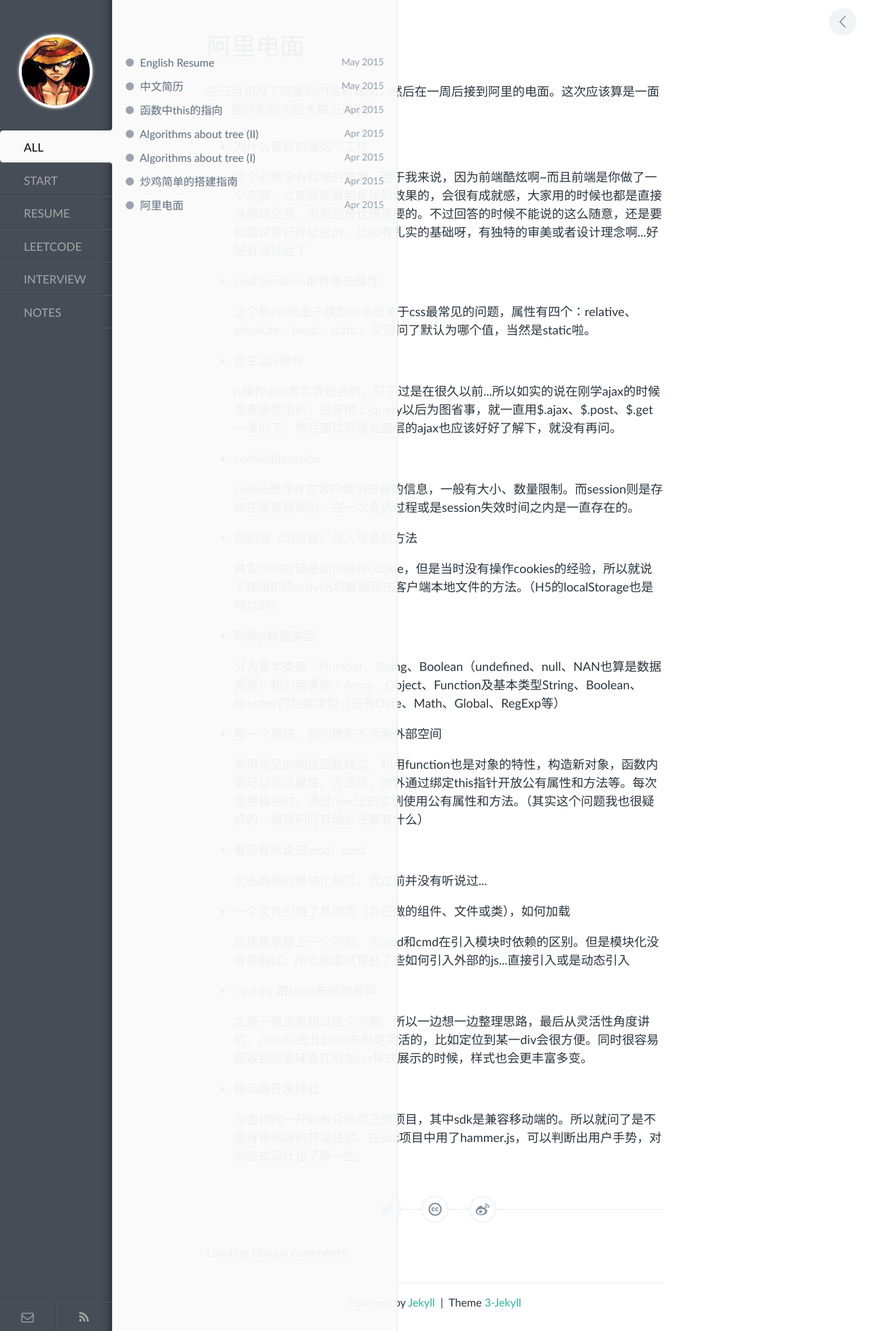
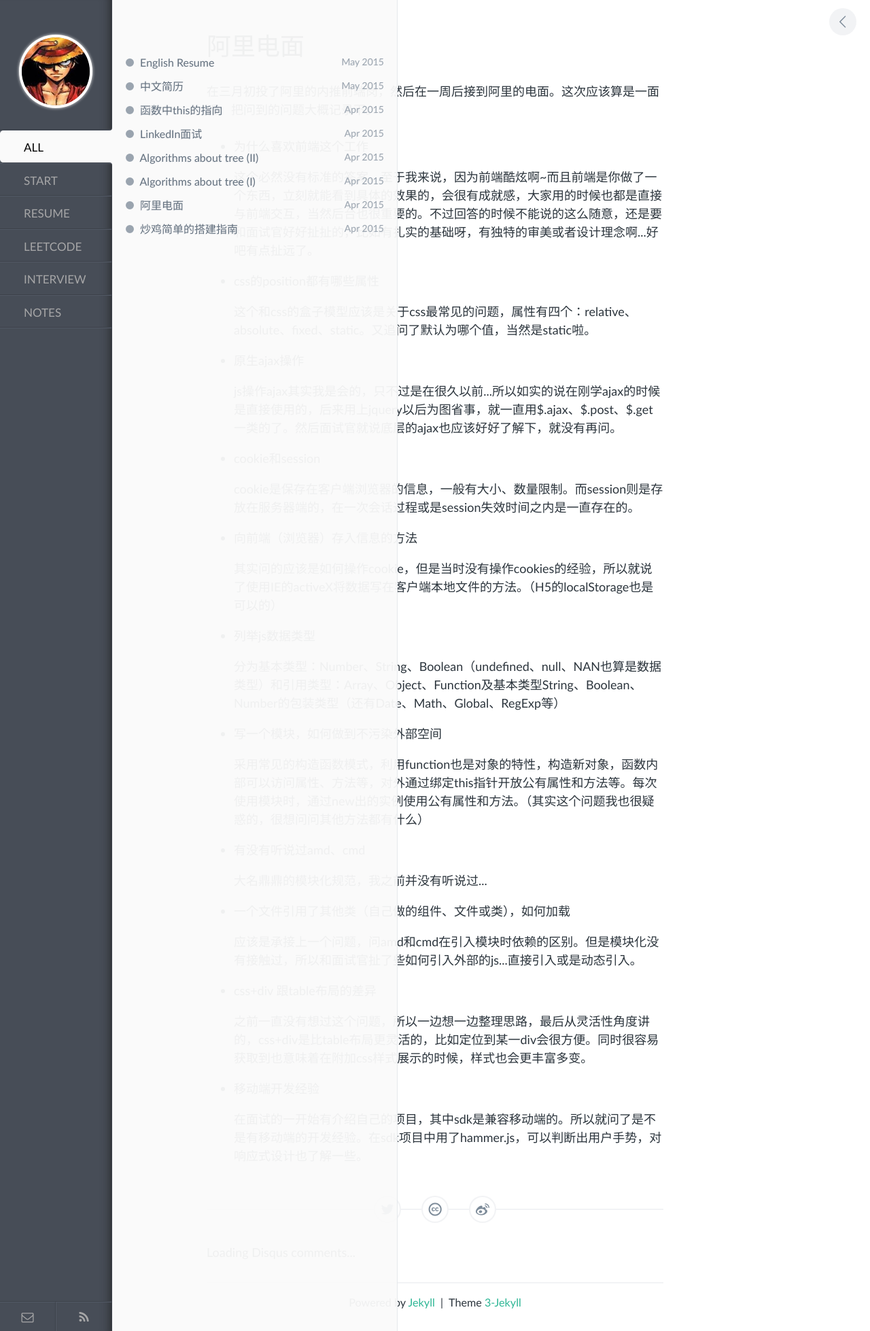
Before and after one commit to weiier/blog, a Jekyll site: the page built from _posts/2015-04-14-Ali.html, in a window 1280 px wide. Shown: the whole page at 68% size. Built offline with Jekyll 4.4.1, drawn with Linux system fonts in a browser that asks for light colours; comment, search, counter and statistics services are not loaded.

```diff
--- a/_posts/2015-04-6-Ali.html
+++ b/_posts/2015-04-14-Ali.html
@@ -6,7 +6,7 @@ categories: interview
 <p>在三月初投了阿里的内推前端岗，然后在一周后接到阿里的电面。这次应该算是一面吧，把问到的问题大概记录下。</p>
 <ul>
 	<li>为什么喜欢前端这个工作</li>
-	<p>这个必然没有标准的答案，至于我来说，因为前端酷炫啊~而且前端是你做了一个东西，立刻就能看到具体的效果的，会很有成就感，大家用的时候也都是直接与前端交互，当然后台也很重要的。不过回答的时候不能说的这么随意，还是要和面试官好好扯扯的，比如有扎实的基础呀，有独特的审美或者设计理念啊...好吧有点扯远了</p>
+	<p>这个必然没有标准的答案，至于我来说，因为前端酷炫啊~而且前端是你做了一个东西，立刻就能看到具体的效果的，会很有成就感，大家用的时候也都是直接与前端交互，当然后台也很重要的。不过回答的时候不能说的这么随意，还是要和面试官好好扯扯的，比如有扎实的基础呀，有独特的审美或者设计理念啊...好吧有点扯远了。</p>
 	<li>css的position都有哪些属性</li>
 	<p>这个和css的盒子模型应该是关于css最常见的问题，属性有四个：relative、absolute、fixed、static。又追问了默认为哪个值，当然是static啦。</p>
 	<li>原生ajax操作</li>
@@ -22,7 +22,7 @@ categories: interview
 	<li>有没有听说过amd、cmd</li>
 	<p>大名鼎鼎的模块化规范，我之前并没有听说过...</p>
 	<li>一个文件引用了其他类（自己做的组件、文件或类），如何加载</li>
-	<p>应该是承接上一个问题，问amd和cmd在引入模块时依赖的区别。但是模块化没有接触过，所以和面试官扯了些如何引入外部的js...直接引入或是动态引入</p>
+	<p>应该是承接上一个问题，问amd和cmd在引入模块时依赖的区别。但是模块化没有接触过，所以和面试官扯了些如何引入外部的js...直接引入或是动态引入。</p>
 	<li>css+div 跟table布局的差异</li>
 	<p>之前一直没有想过这个问题，所以一边想一边整理思路，最后从灵活性角度讲的，css+div是比table布局更灵活的，比如定位到某一div会很方便。同时很容易获取到也意味着在附加css样式展示的时候，样式也会更丰富多变。</p>
 	<li>移动端开发经验</li>
```
Also changed, not shown: _posts/2015-04-27-LinkedIn.html (added, +32 -0 lines).
